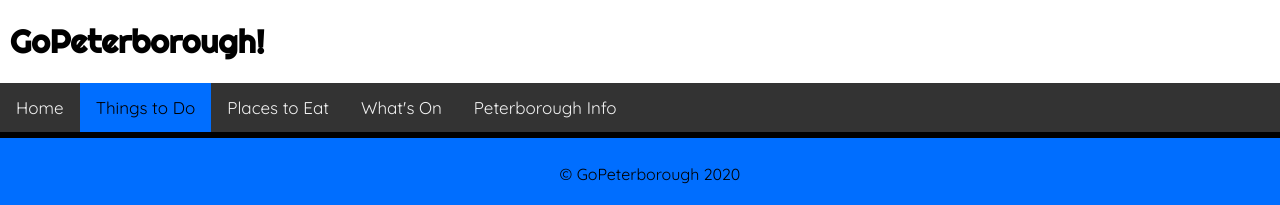
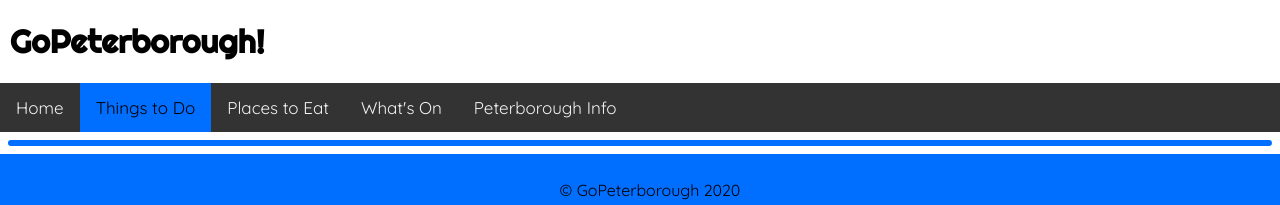
Before and after one commit to Jamie228/tmw-011, a plain HTML site: page thingstodo.html in a window 1280 px wide. Shown: the top 205 px of the page. Drawn offline with Linux system fonts and the light colour scheme; no server answers.

Commit message:
Style changes

```diff
--- a/stylesheets/style.css
+++ b/stylesheets/style.css
@@ -171,9 +171,11 @@ html,body {
   font-family: 'Quicksand', sans-serif;
   text-align: center;
   font-size: 0.8em;
-  border-color: black;
+  border-color: rgb(0, 110, 255);
   border-width: 3px;
   border-style: solid;
+  border-radius: 4px;
+  margin: 8px 8px 8px 8px;
 }
 
 footer {
```
